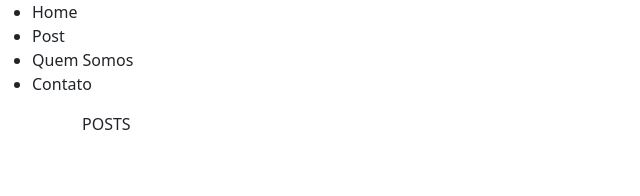
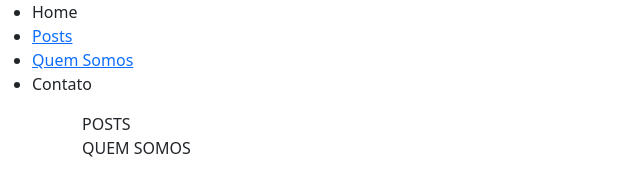
Before and after one commit to daciolima/git-branchs, a plain HTML site: page index.html in a window 1280 px wide. Shown: the whole page, without its empty margins (0-640 px from the left). Drawn offline with nearby package versions, Linux system fonts and the light colour scheme.

Commit message:
add section post e section quem somos

```diff
--- a/index.html
+++ b/index.html
@@ -17,8 +17,12 @@
         <navbar>
             <ul>
                 <li>Home</li>
-                <li>Post</li>
-                <li>Quem Somos</li>
+                <li>
+                    <a href="#post">Posts</a>
+                </li>
+                <li>
+                    <a href="#quem__somos">Quem Somos</a>
+                </li>
                 <li>Contato</li>
             </ul>
         </navbar>
@@ -28,6 +32,11 @@
                 POSTS
             </div>
         </section>
+        <section id="quem__somos">
+            <div class="container">
+                QUEM SOMOS
+            </div>
+        </section>
 
         <script src="https://cdn.jsdelivr.net/npm/bootstrap@5.0.2/dist/js/bootstrap.bundle.min.js" integrity="sha384-MrcW6ZMFYlzcLA8Nl+NtUVF0sA7MsXsP1UyJoMp4YLEuNSfAP+JcXn/tWtIaxVXM" crossorigin="anonymous"></script>
     </body>
```
